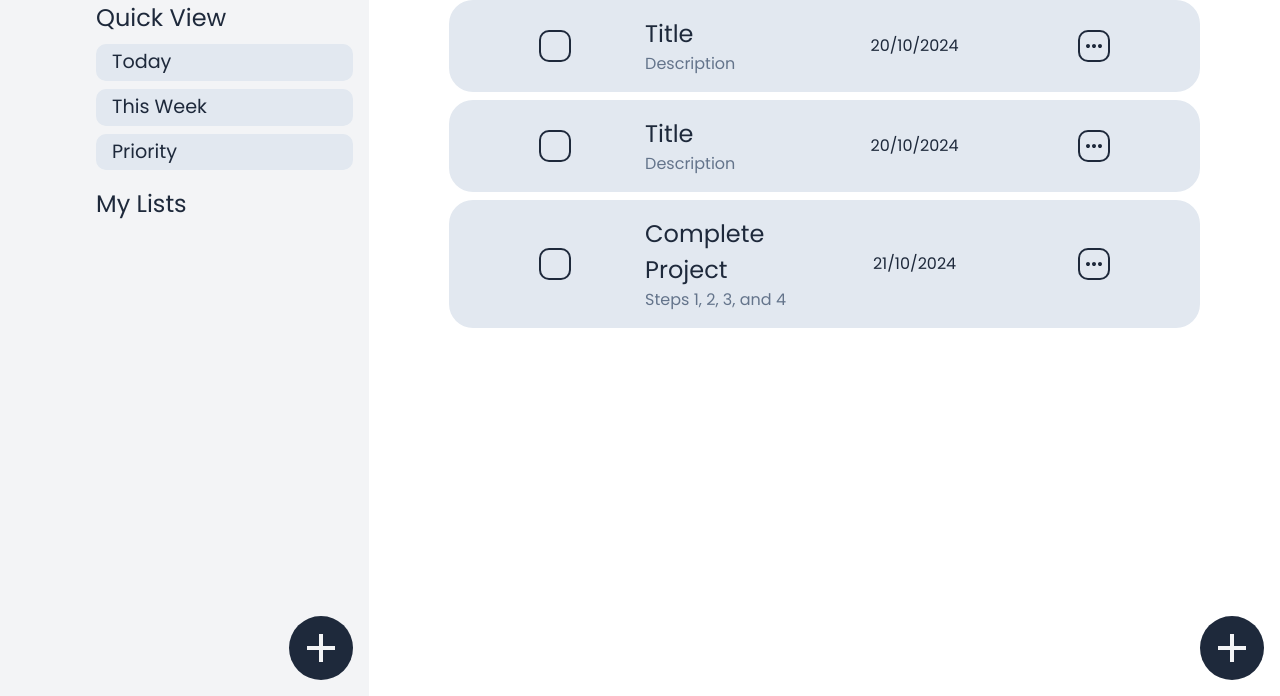
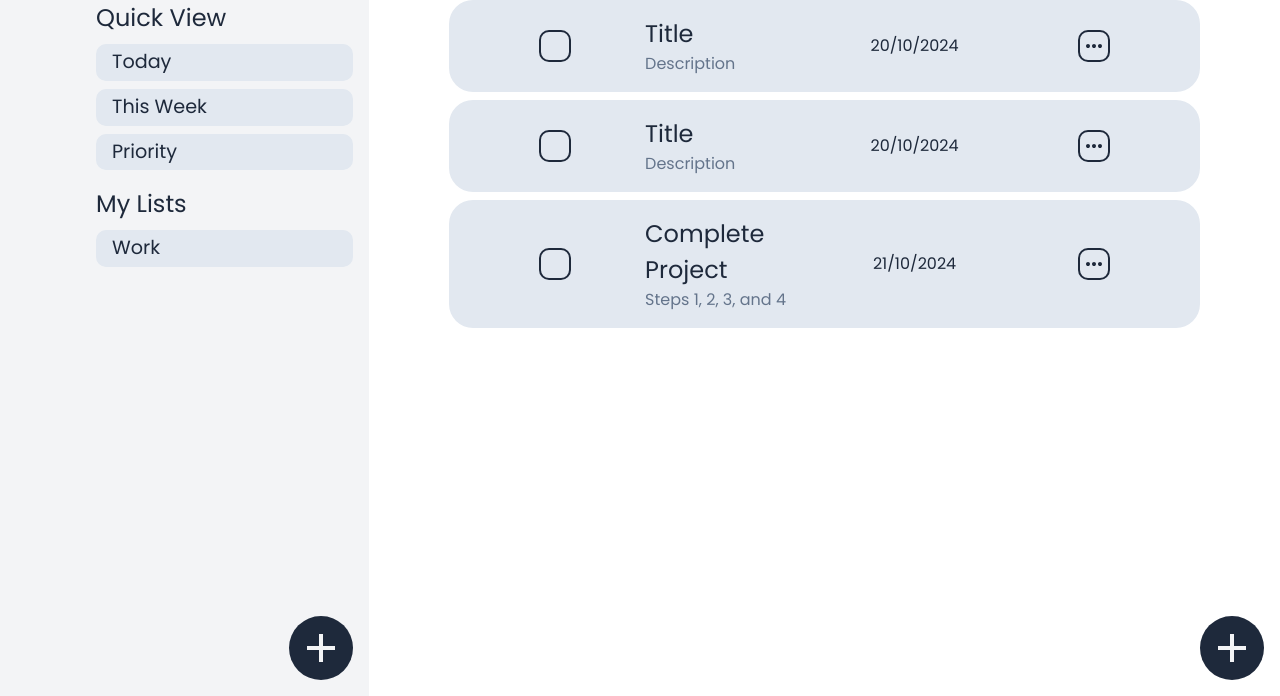
Before and after one commit to illtrythisout/odin-to-do-list, a website built with webpack: page src/template.html in a window 1280 px wide. Shown: the part 104-800 px from the top of the page. Built offline with nearby package versions, Linux system fonts and the light colour scheme.

Commit message:
Add list dom in js
Added a function to add a list to the sidebar
Updated class names to the list in html to better fit the tag

```diff
--- a/src/dom-logic/pages-dom-logic.js
+++ b/src/dom-logic/pages-dom-logic.js
@@ -1,10 +1,17 @@
 import {makeElement, removeElement} from "./element-factory";
 import editImg from "../images/edit.svg";
-export {updateTitle, addBulletDom}
+export {updateTitle, addListDom, addBulletDom}
 
 const updateTitle = function (content) {
     const title = document.querySelector(".listTitle");
     title.textContent = content;
+}
+
+const addListDom = function (title) {
+    const container = document.querySelector(".listsOptions");
+
+    const listsOptionsLi = makeElement("li", "class", "listsOptionsLi", "", container);
+    const listButton = makeElement("button", "", "", title, listsOptionsLi);
 }
 
 const addBulletDom = function (title, description, date) {
@@ -28,5 +35,4 @@ const addBulletDom = function (title, description, date) {
     const bulletEdit = makeElement("button", "class", "bulletEdit", "", bulletPoint);
     const bulletEditImg = makeElement("img", "alt", "edit bullet", "", bulletEdit); // Fix the image
     bulletEditImg.src = editImg;
-
 }
--- a/src/index.js
+++ b/src/index.js
@@ -1,11 +1,12 @@
 import "./styles.css";
 import {lists, newList, addBullet} from "./list-logic";
-import { updateTitle, addBulletDom } from "./dom-logic/pages-dom-logic";
+import { updateTitle, addListDom, addBulletDom } from "./dom-logic/pages-dom-logic";
 
 newList("Personal");
 newList("Work");
 
 addBullet("Work", "Complete Project", "Steps 1, 2, 3, and 4", new Date(), "high")
 addBulletDom("Complete Project", "Steps 1, 2, 3, and 4", "21/10/2024")
+addListDom("Work");
 
 console.log(JSON.parse(localStorage.getItem("lists")))
--- a/src/template.html
+++ b/src/template.html
@@ -28,7 +28,7 @@
             </div>
             <div class="listsSelector">
                 <h3 class="selectorTitle">My Lists</h3>
-                <ul class="selectionList"></ul>
+                <ul class="selectionList listsOptions"></ul>
             </div>
         </div>
         <button class="addList add"><img src="./images/add-light.svg" alt="add list"></button>
```
